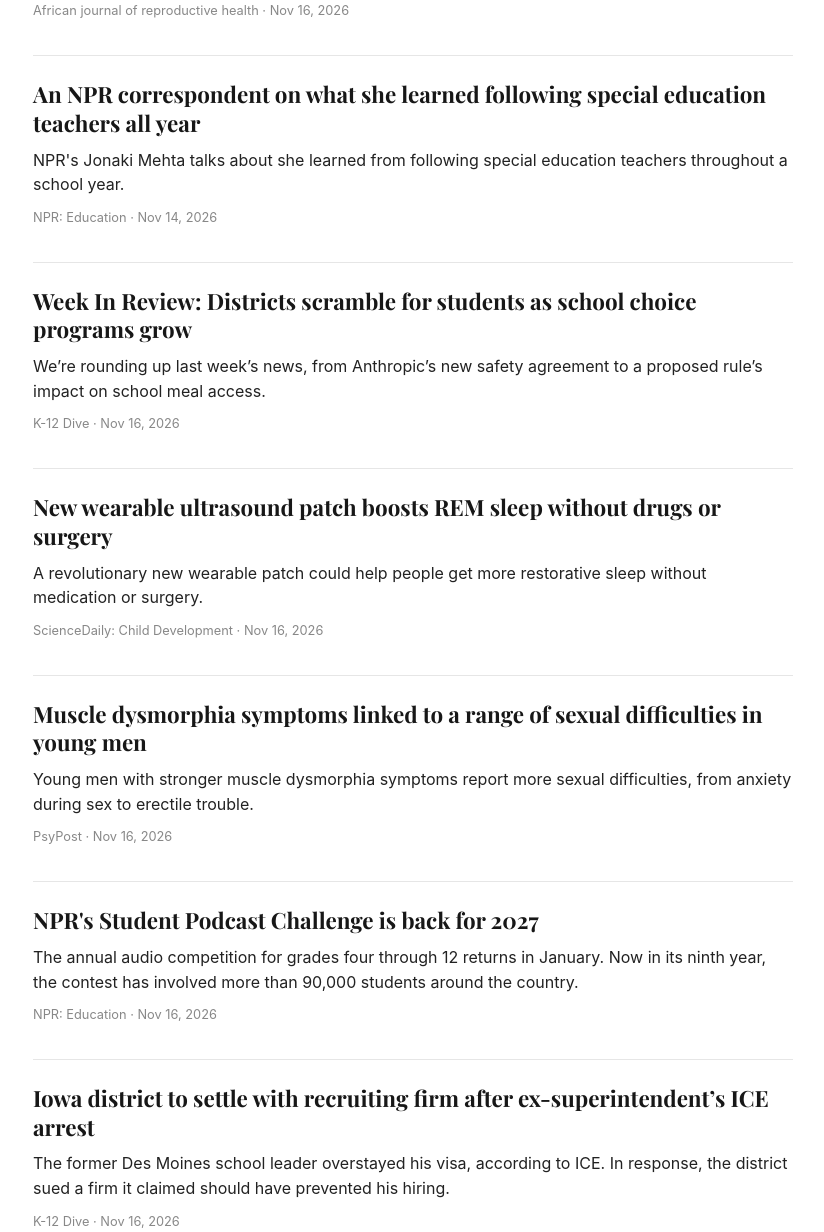
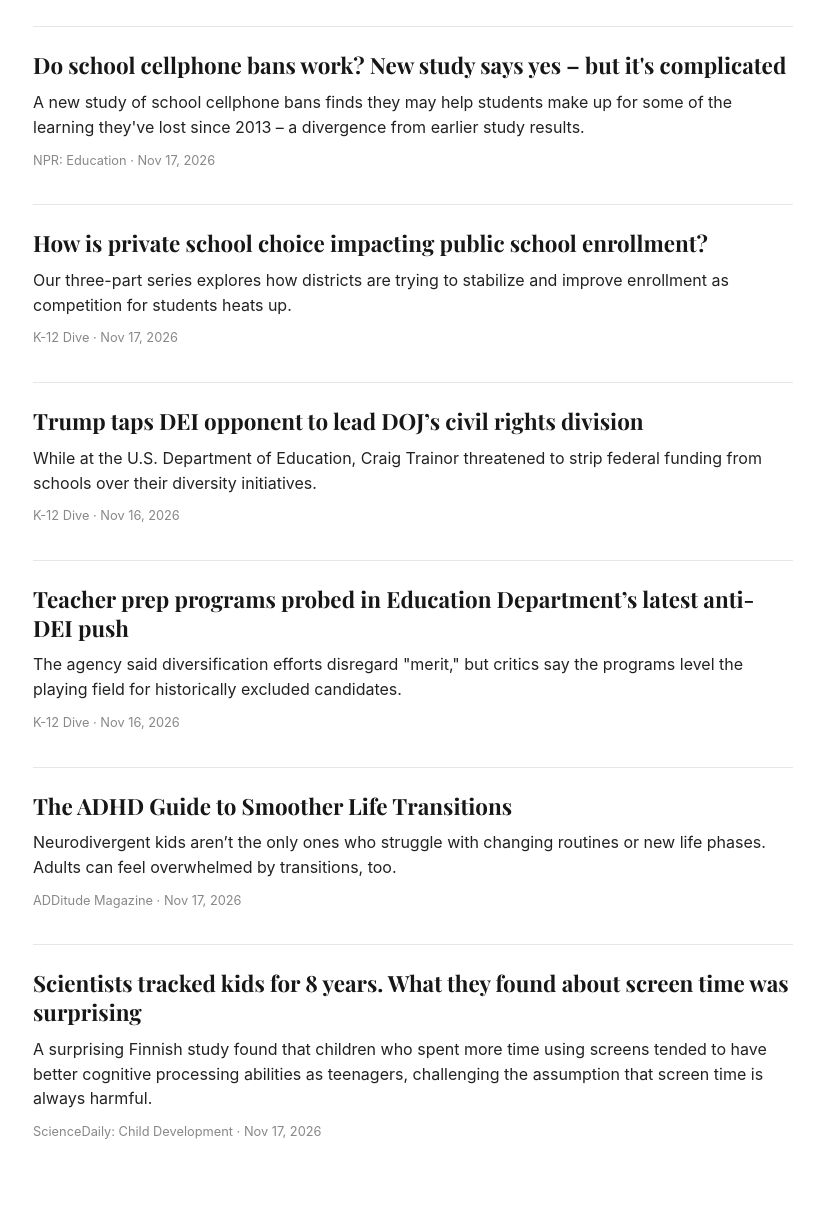
Before and after one commit to magdyelbieh42-jpg/daily-digest, a plain HTML site: page docs/index.html in a window 1280 px wide. Shown: the part 1075-2307 px from the top of the page, without its empty margins (227-1051 px from the left). Drawn offline with nearby package versions, Linux system fonts and the light colour scheme.

Commit message:
Update daily digest

```diff
--- a/docs/index.html
+++ b/docs/index.html
@@ -1,6 +1,6 @@
 <!DOCTYPE html><html lang='en'><head><meta charset='utf-8'>
 <meta name='viewport' content='width=device-width, initial-scale=1'>
-<title>The Behavioral Brief — November 16, 2026</title>
+<title>The Behavioral Brief — November 17, 2026</title>
 <link rel='preconnect' href='https://fonts.googleapis.com'>
 <link rel='preconnect' href='https://fonts.gstatic.com' crossorigin>
 <link href='https://fonts.googleapis.com/css2?family=Playfair+Display:wght@700;900&display=swap' rel='stylesheet'>
@@ -36,26 +36,26 @@
 <p class='tagline'>Adolescent psychology · behavioral therapy · education · Egypt &amp; global</p>
 </div>
 <hr class='rule-thick'>
-<div class='meta-line'><span>Monday, November 16, 2026</span><span>Issue no. 101</span></div>
+<div class='meta-line'><span>Tuesday, November 17, 2026</span><span>Issue no. 102</span></div>
 <div class='story lead'>
 <p class='label'>Lead story</p>
-<h2><a href='https://www.egyptindependent.com/europe-scrambles-to-respond-to-wave-of-bomb-threats-disrupting-transport-media-and-schools/' target='_blank' rel='noopener'>Europe scrambles to respond to wave of bomb threats disrupting transport, media and schools</a></h2><p class='dek'>An unprecedented wave of bomb threats across Europe has left the bloc struggling to respond, as it remains unclear who is behind the incidents.</p><p class='source'>Egypt Independent · Nov 16, 2026</p></div>
+<h2><a href='https://www.psypost.org/the-profile-of-adults-diagnosed-with-autism-has-shifted-markedly-since-2010/' target='_blank' rel='noopener'>The profile of adults diagnosed with autism has shifted markedly since 2010</a></h2><p class='dek'>Since 2010, the profile of newly diagnosed autistic adults in the UK and Sweden has shifted markedly. Rates have climbed fastest among women and young adults, alongside rising histories of anxiety, depression, and ADHD.</p><p class='source'>PsyPost · Nov 16, 2026</p></div>
+<div class='story'>
+<h2><a href='https://childmind.org/blog/building-a-clearer-picture-of-child-and-adolescent-mental-health-in-brazil/' target='_blank' rel='noopener'>Building a Clearer Picture of Child and Adolescent Mental Health in Brazil</a></h2><p class='dek'>Learn about the current landscape of mental health in Brazil and the efforts to improve youth well-being and support.</p><p class='source'>Child Mind Institute · Nov 16, 2026</p></div>
 <div class='story'>
 <h2><a href='https://www.psypost.org/republicans-experience-worse-mental-health-in-democratic-neighborhoods/' target='_blank' rel='noopener'>Republicans experience worse mental health in Democratic neighborhoods, study finds</a></h2><p class='dek'>A large national study finds that Republicans living in heavily Democratic neighborhoods report higher rates of anxiety, depression, and loneliness.</p><p class='source'>PsyPost · Nov 15, 2026</p></div>
 <div class='story'>
 <h2><a href='https://www.psypost.org/family-ties-emerge-as-a-key-link-between-poverty-and-teen-well-being-in-taiwanese-study/' target='_blank' rel='noopener'>Family ties emerge as a key link between poverty and teen well-being in Taiwanese study</a></h2><p class='dek'>Among more than 1,300 Taiwanese adolescents living in poverty, those facing more material hardship reported poorer family relationships and more psychological distress.</p><p class='source'>PsyPost · Nov 15, 2026</p></div>
 <div class='story'>
-<h2><a href='https://pubmed.ncbi.nlm.nih.gov/43036657/' target='_blank' rel='noopener'>Effect of group-based training interventions on mothers&#x27; knowledge about menstruation in the selected districts of Jimma zone: A controlled quasi-experimental study.</a></h2><p class='dek'>Menstrual health plays an important role in adolescent development; however, many girls in resource-constrained settings enter menarche with inadequate knowledge due to restricted access to information and the influence…</p><p class='source'>African journal of reproductive health · Nov 16, 2026</p></div>
+<h2><a href='https://www.npr.org/2026/11/17/nx-s1-6035684/school-cellphone-ban-learning-loss-yondr-research' target='_blank' rel='noopener'>Do school cellphone bans work? New study says yes – but it&#x27;s complicated</a></h2><p class='dek'>A new study of school cellphone bans finds they may help students make up for some of the learning they&#x27;ve lost since 2013 – a divergence from earlier study results.</p><p class='source'>NPR: Education · Nov 17, 2026</p></div>
 <div class='story'>
-<h2><a href='https://www.npr.org/2026/11/14/nx-s1-6035713/an-npr-correspondent-on-what-she-learned-following-special-education-teachers-all-year' target='_blank' rel='noopener'>An NPR correspondent on what she learned following special education teachers all year</a></h2><p class='dek'>NPR&#x27;s Jonaki Mehta talks about she learned from following special education teachers throughout a school year.</p><p class='source'>NPR: Education · Nov 14, 2026</p></div>
+<h2><a href='https://www.k12dive.com/news/how-is-private-school-choice-impacting-public-school-enrollment/874808/' target='_blank' rel='noopener'>How is private school choice impacting public school enrollment?</a></h2><p class='dek'>Our three-part series explores how districts are trying to stabilize and improve enrollment as competition for students heats up.</p><p class='source'>K-12 Dive · Nov 17, 2026</p></div>
 <div class='story'>
-<h2><a href='https://www.k12dive.com/news/week-in-review-november-16-2026/874684/' target='_blank' rel='noopener'>Week In Review: Districts scramble for students as school choice programs grow</a></h2><p class='dek'>We’re rounding up last week’s news, from Anthropic’s new safety agreement to a proposed rule’s impact on school meal access.</p><p class='source'>K-12 Dive · Nov 16, 2026</p></div>
+<h2><a href='https://www.k12dive.com/news/trump-taps-dei-opponent-to-lead-dojs-civil-rights-division/874587/' target='_blank' rel='noopener'>Trump taps DEI opponent to lead DOJ’s civil rights division</a></h2><p class='dek'>While at the U.S. Department of Education, Craig Trainor threatened to strip federal funding from schools over their diversity initiatives.</p><p class='source'>K-12 Dive · Nov 16, 2026</p></div>
 <div class='story'>
-<h2><a href='https://www.sciencedaily.com/releases/2026/11/261116014842.htm' target='_blank' rel='noopener'>New wearable ultrasound patch boosts REM sleep without drugs or surgery</a></h2><p class='dek'>A revolutionary new wearable patch could help people get more restorative sleep without medication or surgery.</p><p class='source'>ScienceDaily: Child Development · Nov 16, 2026</p></div>
+<h2><a href='https://www.k12dive.com/news/teacher-prep-programs-probed-in-education-departments-latest-anti-dei-push/874819/' target='_blank' rel='noopener'>Teacher prep programs probed in Education Department’s latest anti-DEI push</a></h2><p class='dek'>The agency said diversification efforts disregard &quot;merit,&quot; but critics say the programs level the playing field for historically excluded candidates.</p><p class='source'>K-12 Dive · Nov 16, 2026</p></div>
 <div class='story'>
-<h2><a href='https://www.psypost.org/muscle-dysmorphia-symptoms-linked-to-a-range-of-sexual-difficulties-in-young-men/' target='_blank' rel='noopener'>Muscle dysmorphia symptoms linked to a range of sexual difficulties in young men</a></h2><p class='dek'>Young men with stronger muscle dysmorphia symptoms report more sexual difficulties, from anxiety during sex to erectile trouble.</p><p class='source'>PsyPost · Nov 16, 2026</p></div>
+<h2><a href='https://www.additudemag.com/task-switching-transitions-adhd/' target='_blank' rel='noopener'>The ADHD Guide to Smoother Life Transitions</a></h2><p class='dek'>Neurodivergent kids aren’t the only ones who struggle with changing routines or new life phases. Adults can feel overwhelmed by transitions, too.</p><p class='source'>ADDitude Magazine · Nov 17, 2026</p></div>
 <div class='story'>
-<h2><a href='https://www.npr.org/2026/11/16/nx-s1-6028826/student-podcast-challenge-2027-information-deadline' target='_blank' rel='noopener'>NPR&#x27;s Student Podcast Challenge is back for 2027</a></h2><p class='dek'>The annual audio competition for grades four through 12 returns in January. Now in its ninth year, the contest has involved more than 90,000 students around the country.</p><p class='source'>NPR: Education · Nov 16, 2026</p></div>
-<div class='story'>
-<h2><a href='https://www.k12dive.com/news/iowa-district-to-settle-with-recruiting-firm-after-ex-superintendents-ice/874694/' target='_blank' rel='noopener'>Iowa district to settle with recruiting firm after ex-superintendent’s ICE arrest</a></h2><p class='dek'>The former Des Moines school leader overstayed his visa, according to ICE. In response, the district sued a firm it claimed should have prevented his hiring.</p><p class='source'>K-12 Dive · Nov 16, 2026</p></div>
+<h2><a href='https://www.sciencedaily.com/releases/2026/11/261116014725.htm' target='_blank' rel='noopener'>Scientists tracked kids for 8 years. What they found about screen time was surprising</a></h2><p class='dek'>A surprising Finnish study found that children who spent more time using screens tended to have better cognitive processing abilities as teenagers, challenging the assumption that screen time is always harmful.</p><p class='source'>ScienceDaily: Child Development · Nov 17, 2026</p></div>
 </body></html>
```
